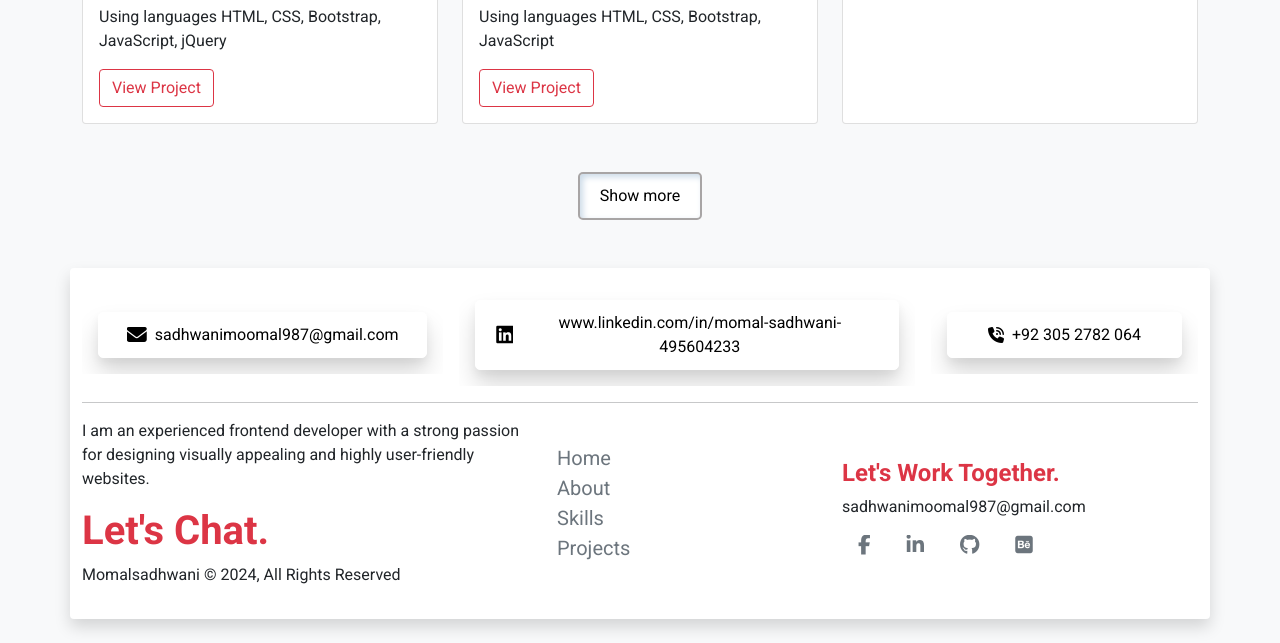
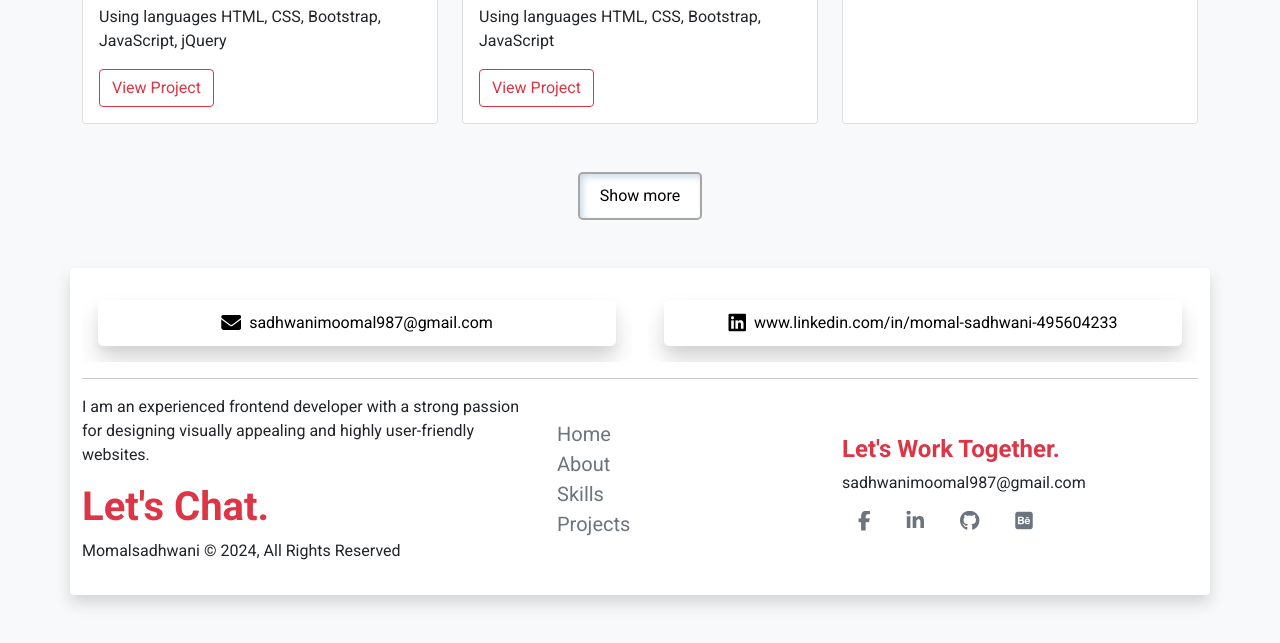
Before and after one commit to SadhwaniMomal/My-portfolio, a plain HTML site: page index.html in a window 1280 px wide. Shown: the part 2621-3264 px from the top of the page. After the commit the page ends 3240 px from the top, so only its background shows below. Drawn offline with nearby package versions, Linux system fonts and the light colour scheme; a web font is replaced by a local one.

Commit message:
modify floder

```diff
--- a/index.html
+++ b/index.html
@@ -129,7 +129,7 @@
         <div class="col-md-6 px-5">
           <div class="banner-text">
             <h4 class="fw-bold">Momal Sadhwani</h4>
-            <h1>I'm <span class="typedText"></span></h1>
+            <h1 class="">I'm <span class="typedText"></span></h1>
             <p>
               I am an experienced frontend developer with a strong passion for
               designing visually appealing and highly user-friendly websites.
@@ -604,7 +604,7 @@
       >
         <!-- Contact-info -->
         <div class="row justify-content-center g-3">
-          <div class="col-md-4">
+          <div class="col-md-6">
             <div class="p-3">
               <a
                 href="mailto:sadhwanimoomal987@gmail.com"
@@ -615,7 +615,7 @@
               </a>
             </div>
           </div>
-          <div class="col-md-5">
+          <div class="col-md-6">
             <div class="p-3">
               <a
                 href="https://www.linkedin.com/in/momal-sadhwani-495604233"
@@ -623,16 +623,6 @@
               >
                 <i class="fab fa-linkedin fs-5 me-2"></i>
                 www.linkedin.com/in/momal-sadhwani-495604233
-              </a>
-            </div>
-          </div>
-          <div class="col-md-3">
-            <div class="p-3">
-              <a
-                href="#"
-                class="text-decoration-none d-flex align-items-center justify-content-center text-black social-contact"
-              >
-                <i class="fas fa-phone-volume fs-6 me-2"></i> +92 305 2782 064
               </a>
             </div>
           </div>
```
